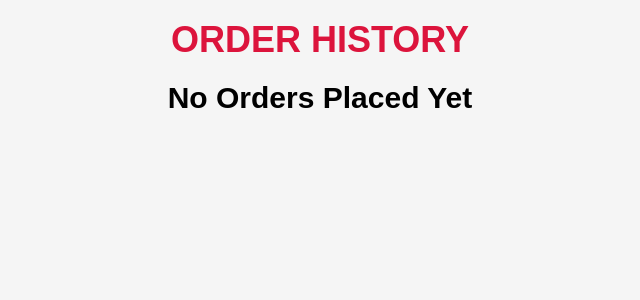
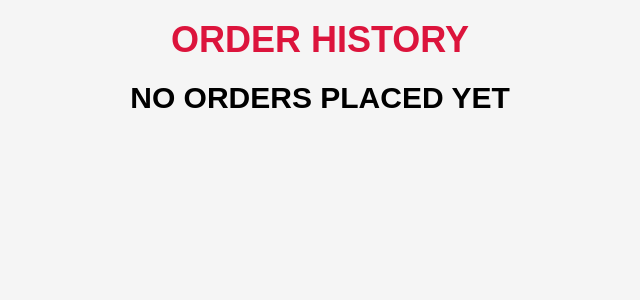
Before and after one commit to Himanshu-Dhapola/E-Commerce, a React (Vite) app in the folder client/: page /order-history in a window 1280 px wide. Shown: the top 300 px of the page, without its empty margins (320-960 px from the left). Built offline with nearby package versions, Linux system fonts and the light colour scheme; sample sign-in values are in the browser's storage.

Commit message:
Update OrderHistory.jsx

```diff
--- a/client/src/Customer/Components/Navigation/OrderHistory.jsx
+++ b/client/src/Customer/Components/Navigation/OrderHistory.jsx
@@ -15,7 +15,7 @@ export default function OrderHistory() {
             <OrderHistoryCard item={item} key={index} />
           ))
         ) : (
-          <div className="text-center yppercase text-gray-500 text-xl md:text-3xl mt-5 font-semibold">
+          <div className="text-center uppercase text-gray-500 text-xl md:text-3xl mt-5 font-semibold">
             No Orders Placed Yet
           </div>
         )}
```
